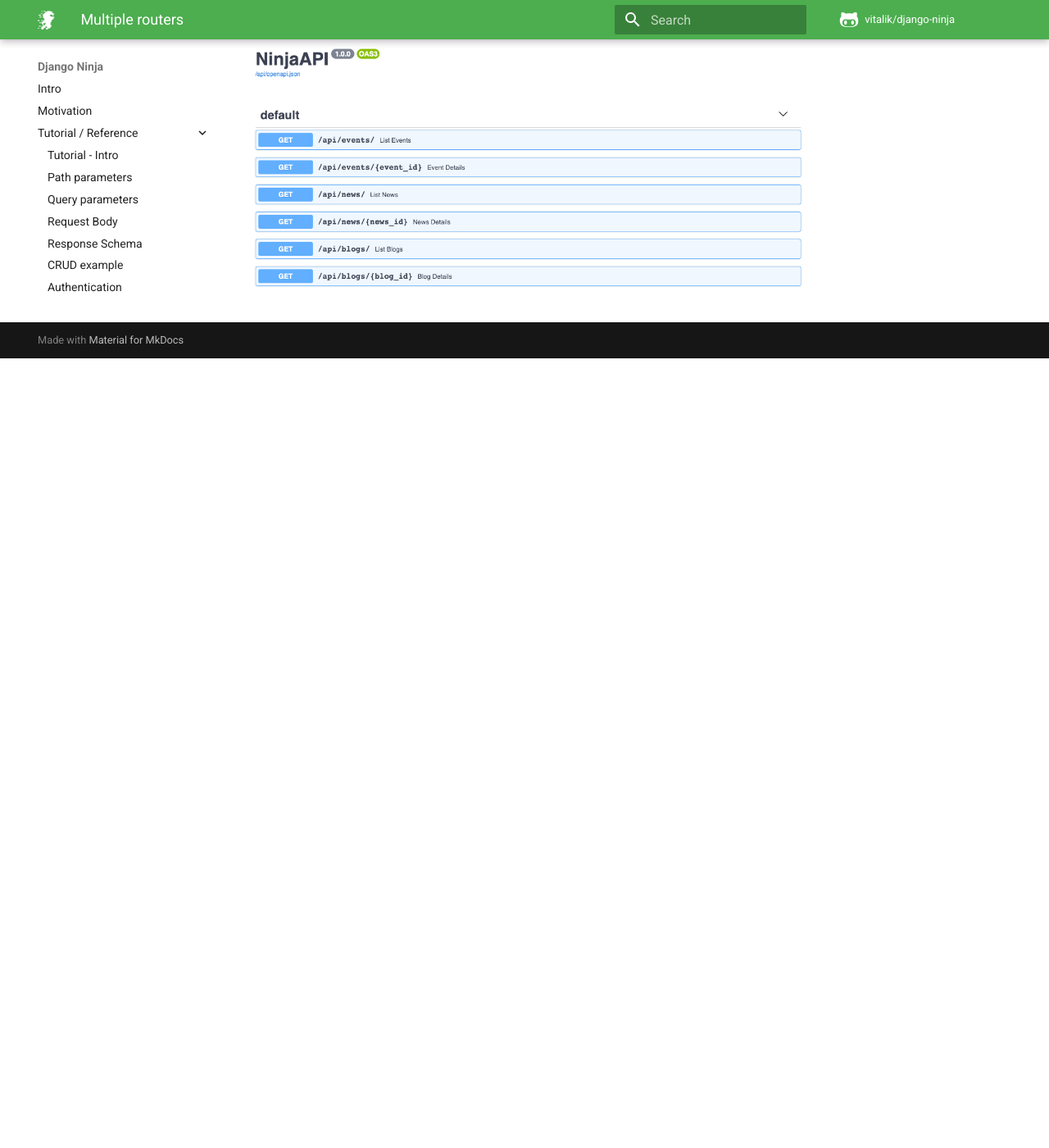
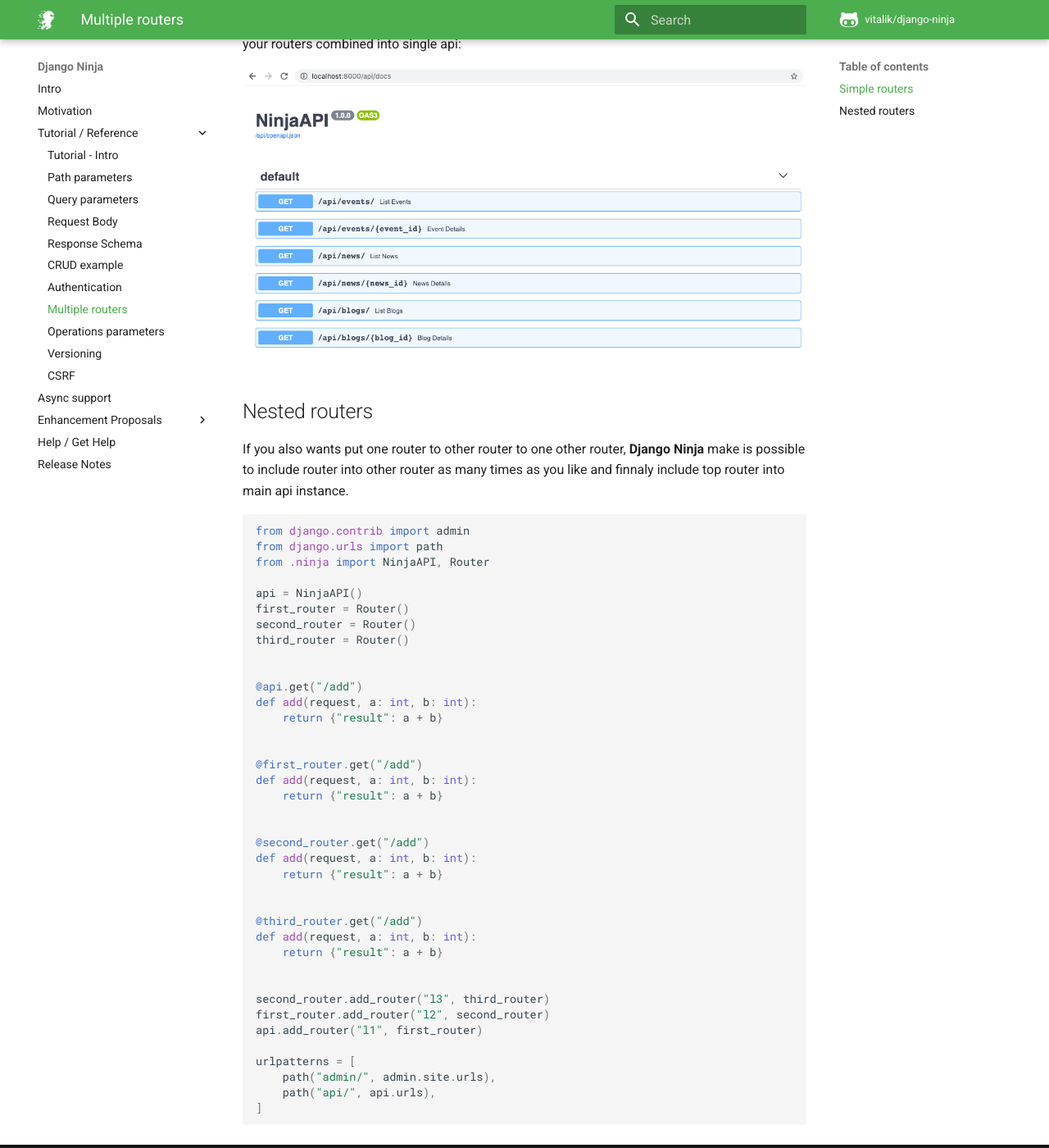
Before and after one commit to rainbow1016/django-master, an MkDocs documentation site: the page built from docs/docs/tutorial/routers.md, in a window 1280 px wide and 1400 px high, scrolled down 2431 px. Shown: the whole window at 82% size. Built offline with MkDocs 1.6.1 and Material for MkDocs 9.7.7, drawn with Linux system fonts in a browser that asks for light colours; comment, search, counter and statistics services are not loaded; before the commit the page ends 2868 px from its top, so only the background shows below that; some of the changed text lies outside the part shown.

Commit message:
add small docs for nested routers

````diff
--- a/docs/docs/tutorial/routers.md
+++ b/docs/docs/tutorial/routers.md
@@ -1,6 +1,8 @@
 # Multiple routers
 
 Real world applications almost never can fit all logic into a single file.
+
+## Simple routers
 
 **Django Ninja** comes with an easy way to split your API into multiple modules.
 
@@ -125,3 +127,49 @@ Now include api to your urls as usual and open your browser at `/api/docs` - you
 
 
 ![Swagger UI Routers](../img/routers-swagger.png)
+
+
+## Nested routers
+
+If you also wants put one router to other router to one other router, **Django Ninja** make is possible to include router into other router as many times as you like and finnaly include top router into main api instance.
+
+```Python
+from django.contrib import admin
+from django.urls import path
+from .ninja import NinjaAPI, Router
+
+api = NinjaAPI()
+first_router = Router()
+second_router = Router()
+third_router = Router()
+
+
+@api.get("/add")
+def add(request, a: int, b: int):
+    return {"result": a + b}
+
+
+@first_router.get("/add")
+def add(request, a: int, b: int):
+    return {"result": a + b}
+
+
+@second_router.get("/add")
+def add(request, a: int, b: int):
+    return {"result": a + b}
+
+
+@third_router.get("/add")
+def add(request, a: int, b: int):
+    return {"result": a + b}
+
+
+second_router.add_router("l3", third_router)
+first_router.add_router("l2", second_router)
+api.add_router("l1", first_router)
+
+urlpatterns = [
+    path("admin/", admin.site.urls),
+    path("api/", api.urls),
+]
+```
````
